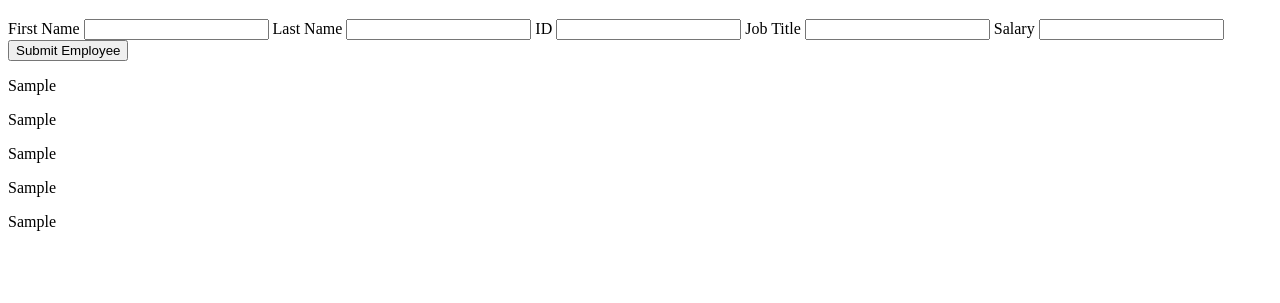
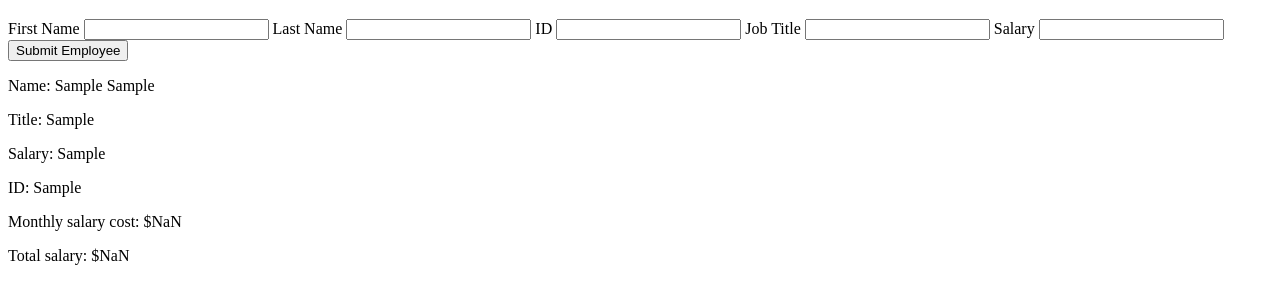
Before and after one commit to 2trill2spill/jqueryToAngular, a plain HTML site: page index.html in a window 1280 px wide. Both pictures are taken after typing "Sample", "Sample", "Sample", "Sample", "Sample" into the empty fields and a click on the button "Submit Employee". Shown: the part 61-364 px from the top of the page. Drawn offline with nearby package versions, Linux system fonts and the light colour scheme.

Commit message:
Calculate total salary and monthly salary cost and display the info on the DOM.

```diff
--- a/forms.js
+++ b/forms.js
@@ -1,4 +1,6 @@
 var employeeArray = [];
+var totalSalary = 0;
+var monthlyCost = 0;
 
 var app = angular.module("app", []);
 
@@ -15,6 +17,7 @@ app.controller("formController", ["$scope", function($scope) {
     employeeArray.push(employee);
     $scope.employeeArray = employeeArray;
     clearInputs();
+    calculateSalaries(salary)
   }
 
   function clearInputs() {
@@ -23,6 +26,14 @@ app.controller("formController", ["$scope", function($scope) {
     $scope.title = "";
     $scope.salary = "";
     $scope.id = "";
+  }
+
+  function calculateSalaries(salary) {
+    var pay = parseFloat(salary);
+    totalSalary += pay;
+    monthlyCost = totalSalary / 12;
+    $scope.totalSalary = totalSalary;
+    $scope.monthlyCost = monthlyCost;
   }
 }]);
 
--- a/index.html
+++ b/index.html
@@ -29,11 +29,12 @@
       </form>
       <div>
         <div ng-repeat="employee in employeeArray">
-          <p>{{employee.first}}</p>
-          <p>{{employee.last}}</p>
-          <p>{{employee.title}}</p>
-          <p>{{employee.salary}}</p>
-          <p>{{employee.id}}</p>
+          <p>Name: {{employee.first}} {{employee.last}}</p>
+          <p>Title: {{employee.title}}</p>
+          <p>Salary: {{employee.salary}}</p>
+          <p>ID: {{employee.id}}</p>
+          <p> Monthly salary cost: ${{monthlyCost}} </p>
+          <p> Total salary: ${{totalSalary}} </p>
         </div>
       </div>
     </div>
```
